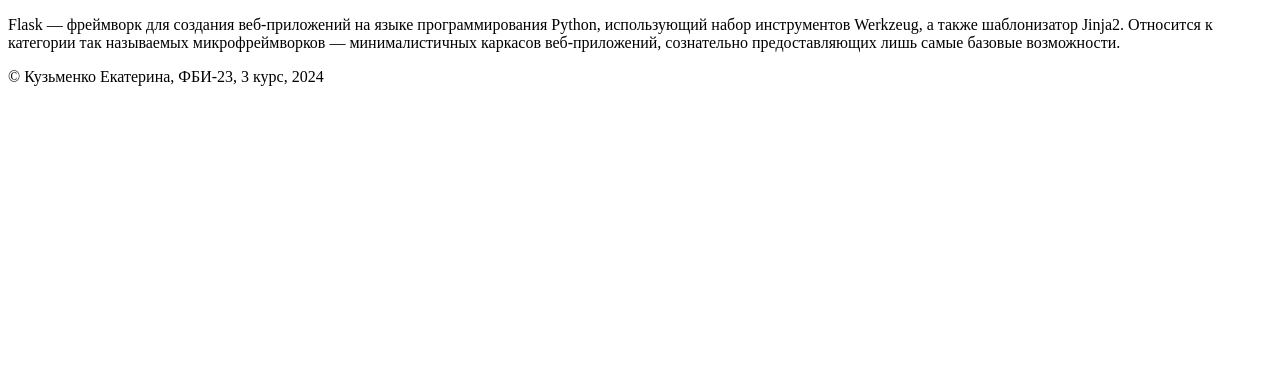
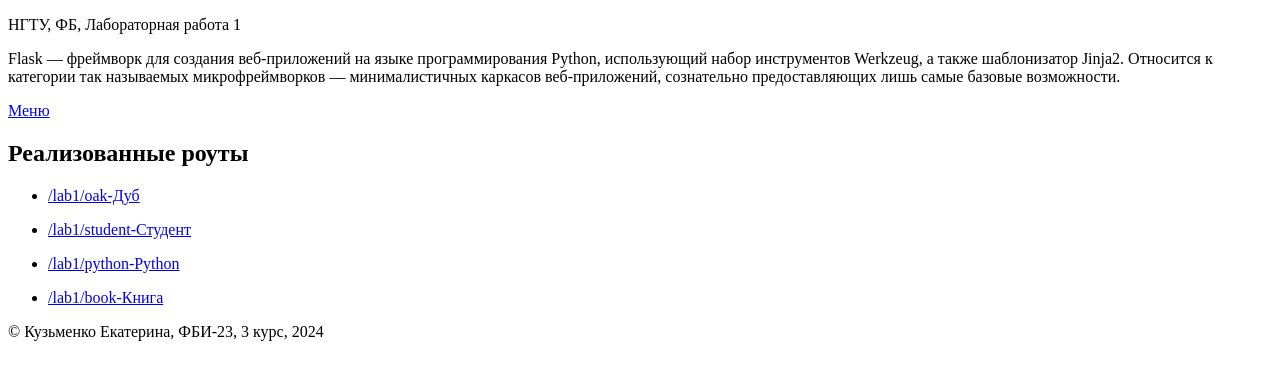
Before and after one commit to Ekatuh/lapki-webki2semestr, a Flask app: page /lab1 in a window 1280 px wide. Shown: the top 380 px of the page. Run offline with Flask 3, Linux system fonts and the light colour scheme.

Commit message:
Роуты

```diff
--- a/app.py
+++ b/app.py
@@ -40,7 +40,26 @@
         <title>НГТУ, ФБ, Лабораторные работы</title>
     </head>
     <body>
+        <p>НГТУ, ФБ, Лабораторная работа 1</p>
         <p>Flask — фреймворк для создания веб-приложений на языке программирования Python, использующий набор инструментов Werkzeug, а также шаблонизатор Jinja2. Относится к категории так называемых микрофреймворков — минималистичных каркасов веб-приложений, сознательно предоставляющих лишь самые базовые возможности.</p>
+
+        <a href="/menu">Меню</a>
+
+        <h2>Реализованные роуты</h2>
+        <nav>
+            <ul>
+                <li><a href="/lab1/oak">/lab1/oak-Дуб</a></li>
+            </ul>
+            <ul>
+                <li><a href="/lab1/student">/lab1/student-Студент</a></li>
+            </ul>
+            <ul>
+                <li><a href="/lab1/python">/lab1/python-Python</a></li>
+            </ul>
+            <ul>
+                <li><a href="/lab1/book">/lab1/book-Книга</a></li>
+            </ul>
+        </nav>
         <footer>
             &copy; Кузьменко Екатерина, ФБИ-23, 3 курс, 2024
         </footer>
@@ -60,6 +79,101 @@
     <body>
         <h1>Дуб</h1>
         <img src="'''+url_for('static', filename='oak.webp')+'''">
+
+        <footer>
+            &copy; Кузьменко Екатерина, ФБИ-23, 3 курс, 2024
+        </footer>
     </body>
 </html>
 '''
+
+@app.route ('/lab1/student')
+def student():
+    return'''
+<!doctype html>
+<html>
+    <head>
+        <title>НГТУ, ФБ, Лабораторные работы</title>
+        <link rel="stylesheet" href="''' + url_for('static', filename='lab1.css') + '''">
+    </head>
+    <body>
+        <h2>Кузьменко Екатерина Алексеевна</h2>
+        <img src="'''+url_for('static', filename='Логотип_НГТУ_НЭТИ.png')+'''" style="width: 200px; height: auto;">
+
+        <footer>
+            &copy; Кузьменко Екатерина, ФБИ-23, 3 курс, 2024
+        </footer>
+    </body>
+</html>
+'''
+
+@app.route ('/lab1/python')
+def python():
+    return'''
+<!doctype html>
+<html>
+    <head>
+        <title>НГТУ, ФБ, Лабораторные работы</title>
+        <link rel="stylesheet" href="''' + url_for('static', filename='lab1.css') + '''">
+    </head>
+    <body>
+        <p><b>Python — это скриптовый язык программирования.</b> Он универсален и подходит для решения разнообразных задач на разных
+        платформах, включая iOS и Android, а также серверные операционные системы.</p>
+
+        <p>Это интерпретируемый язык, а не компилируемый, как C++ или Java. Программа на Python представляет собой обычный
+        текстовый файл. Код можно писать практически в любом редакторе или использовать специальные IDE.</p>
+
+        <p>Python используется в различных сферах, таких как веб-разработка, научные исследования и машинное обучение, тестирование,
+        создание десктопных и мобильных приложений, а также игр.</p>
+
+        <img src="'''+url_for('static', filename='python.jpg')+'''" style="width: 400px; height: auto; display: block; margin: 20px auto;">
+
+        <footer>
+            &copy; Кузьменко Екатерина, ФБИ-23, 3 курс, 2024
+        </footer>
+    </body>
+</html>
+'''
+
+@app.route ('/lab1/book')
+def book():
+    return'''
+<!doctype html>
+<html>
+    <head>
+        <title>НГТУ, ФБ, Лабораторные работы</title>
+        <link rel="stylesheet" href="''' + url_for('static', filename='lab1.css') + '''">
+    </head>
+    <body>
+        <p><i><b>«Портрет Дориана Грея»</b> (англ. The Picture of Dorian Gray)</i> — роман ирландского писателя и драматурга Оскара Уайльда.В
+        жанровом отношении представляет смесь романа воспитания с моральной притчей; оказался самым успешным произведением Уайльда,
+        экранизировался в разных странах мира более 30 раз. Существует в трёх версиях — журнальный вариант в тринадцати главах,
+        опубликованный в Lippincott’s Monthly Magazine в июле 1890 года, подвергшийся сокращениям, сделанным редактором журнала;
+        первое книжное издание в двадцати главах (апрель 1891 года), в которое автором были добавлены главы III, V, XV—XVIII, а
+        последняя глава разделена на две, ставшие главами XIX и XX[2][3] и «бесцензурная» версия романа в тринадцати главах,
+        представляющая собой первоначальную оригинальную машинопись Уайльда, впервые опубликованную в 2011 году Издательством
+        Гарвардского университета. В основе всех изданий на английском языке и переводов лежит книжная версия 1891 года.</p>
+
+        <p>Художник Бэзил Холлуорд пишет портрет молодого и прекрасного Дориана Грея. Любуясь своим изображением, юноша выражает
+        желание, чтобы портрет старел, а он всегда оставался молодым. Дориан знакомится с другом Бэзила, лордом Генри Уоттоном —
+        саркастичным гедонистом, презирающим традиционные викторианские ценности, и попадает под влияние его порочных идей. Дориан
+        влюбляется в актрису, юную красавицу Сибилу Вэйн, но после провала спектакля, на который он пригласил лорда Генри и Бэзила,
+        он объявляет влюблённой в него актрисе о разрыве. Вернувшись домой, он обнаруживает, что в очертаниях губ на портрете появилась
+        складка жестокости, в то время сам Дориан не изменился. Он понимает, что повёл себя плохо, и решает жениться на Сибиле, но
+        лорд Генри сообщает, что она покончила жизнь самоубийством. Генри удаётся развеять сожаления Дориана.</p>
+
+        <p>Спустя несколько лет Бэзил случайно встречает на улице Дориана и настаивает на беседе с ним. Бэзил рассказывает Дориану о
+        кошмарной репутации, которую тот приобрёл. Бэзил не верит рассказам о Дориане, он считает, что пороки человека неизбежно
+        отражаются на его внешности. Однако Дориан сохранил всю красоту своей молодости, что разрушает теорию Бэзила. Бэзил требует
+        откровенного ответа, на что Дориан показывает портрет, на котором изображён отталкивающий постаревший человек, на лице которого
+        отражены его пороки. Бэзил узнаёт свою работу и с ужасом осознаёт, что все слухи о Дориане — правда. Озлобленный Грей убивает
+        Холлуорда. Шантажируя своего бывшего друга учёного Кэмпбелла, Дориан заставляет его уничтожить труп.</p>
+
+        <img src="'''+url_for('static', filename='Дориан.jpg')+'''" style="width: 400px; height: auto; display: block; margin: 20px auto;">
+
+        <footer>
+            &copy; Кузьменко Екатерина, ФБИ-23, 3 курс, 2024
+        </footer>
+    </body>
+</html>
+'''
```
Also changed, not shown: static/lab1.css (+21 -4 lines), static/python.jpg (added), static/Дориан.jpg (added), static/Логотип_НГТУ_НЭТИ.png (added).
